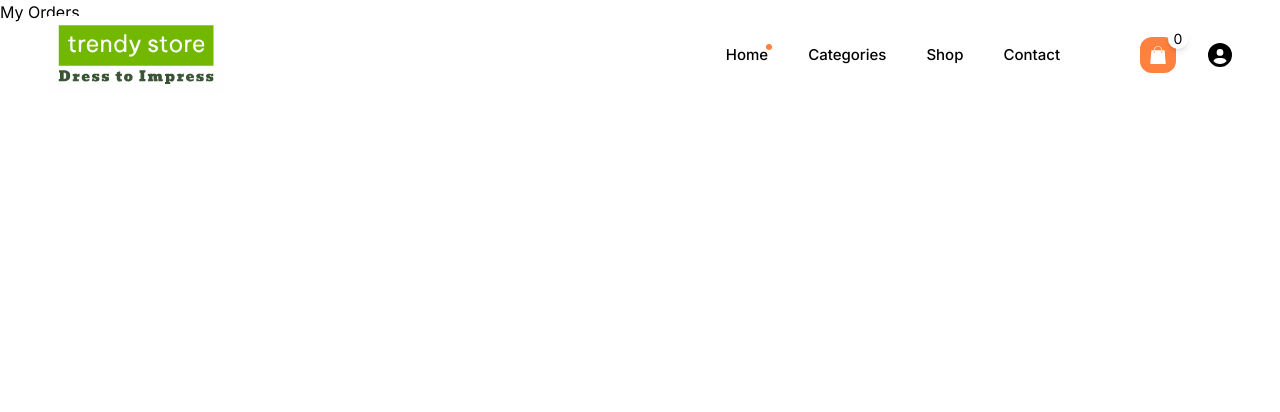
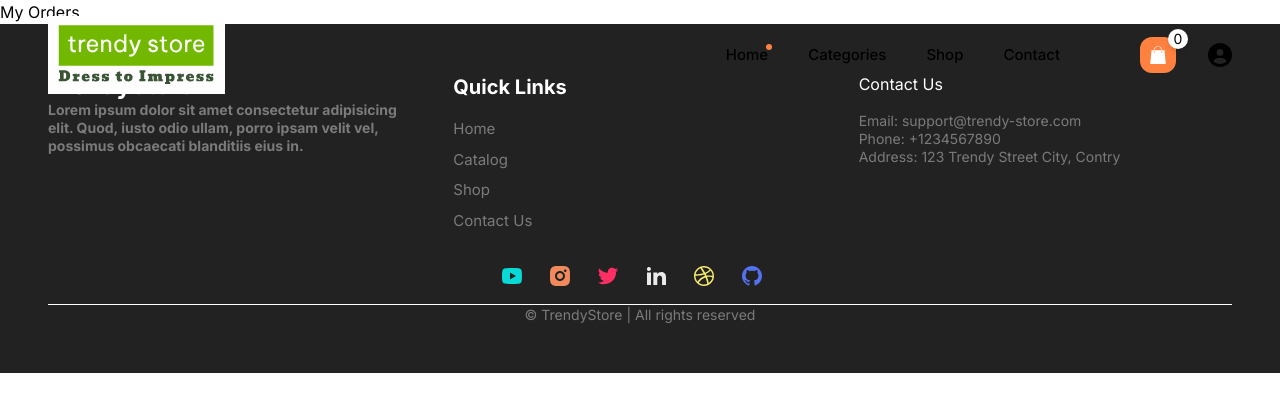
Before and after one commit to sttallev99/trendy-shop, a React (Vite) app: page /myorders in a window 1280 px wide. Shown: the top 412 px of the page. Built offline with nearby package versions, Linux system fonts and the light colour scheme; a web font is replaced by a local one.

Commit message:
Customize Footer section

```diff
--- a/src/App.jsx
+++ b/src/App.jsx
@@ -6,6 +6,7 @@ import Cart from "./pages/Cart";
 import Order from "./pages/Order";
 import Verify from "./pages/Verify";
 import MyOrders from "./pages/MyOrders";
+import Footer from "./components/Footer";
 
 export default function App() {
   return (
@@ -20,8 +21,8 @@ export default function App() {
       <Route path="/order" element={<Order />} />
       <Route  path="/verify" element={<Verify />}/>
       <Route path="/myorders" element={<MyOrders />} />
-
     </Routes>
+    <Footer />
     </BrowserRouter>
   )
 }
--- a/src/components/Footer.jsx
+++ b/src/components/Footer.jsx
@@ -1,10 +1,43 @@
 import React from 'react'
+import { Link } from 'react-router-dom'
+import SocialIcons from './SocialIcons'
 
 const Footer = () => {
   return (
-    <div>
-
-    </div>
+    <footer id='contact' className='bg-tertiary max-padd-container text-white py-12'>
+      <div className='grid grid-cols-1 md:grid-cols-3 gap-8'>
+        {/*logo and description*/}
+        <div className='flex flex-col items-center md:items-start'>
+          <Link to={'/'} className='bold-24 mb-4'>
+            <h3>Trendy<span className='text-secondary'>Store</span></h3>
+            <p className='text-center md:text-left'>Lorem ipsum dolor sit amet consectetur adipisicing
+            elit. Quod, iusto odio ullam, porro ipsam velit vel,
+            possimus obcaecati blanditiis eius in.</p>
+          </Link>
+        </div>
+        {/*Quick links*/}
+        <div className='flex flex-col items-center md:items-start'>
+          <h4 className='bold-20 mb-4'>Quick Links</h4>
+          <ul className='space-y-2 regular-15 text-gray-30'>
+            <li><a href="" className='hover:text-secondary'>Home</a></li>
+            <li><a href="" className='hover:text-secondary'>Catalog</a></li>
+            <li><a href="" className='hover:text-secondary'>Shop</a></li>
+            <li><a href="" className='hover:text-secondary'>Contact Us</a></li>
+          </ul>
+        </div>
+        <div className='flex flex-col items-center md:items-start'>
+          <h4 className='tect-lg mb-4'>Contact Us</h4>
+          <p>Email: <a href="" className='hover:text-secondary'>support@trendy-store.com</a></p>
+          <p>Phone: <a href="" className='hover:text-secondary'>+1234567890</a></p>
+          <p>Address: 123 Trendy Street City, Contry</p>
+        </div>
+      </div>
+      <div className='flex flex-col items-center mt-8'>
+        <SocialIcons />
+        <hr className='h-[1px] w-full border-white'/>
+        <p className='text-center text-sm'>&copy; {new Date().getFullYear} TrendyStore | All rights reserved</p>
+      </div>
+    </footer>
   )
 }
 
--- a/src/components/SocialIcons.jsx
+++ b/src/components/SocialIcons.jsx
@@ -1,9 +1,16 @@
 import React from 'react'
+import { Link } from 'react-router-dom'
+import { RiDribbbleFill, RiGithubFill, RiInstagramFill, RiLink, RiLinkedinFill, RiTwitterFill, RiYoutubeFill} from 'react-icons/ri'
 
 const SocialIcons = () => {
   return (
-    <div>
-
+    <div className='flex gap-6 pr-4 pb-4'>
+      <Link to={''} className='text-[#08d9d6] text-2xl hover:-translate-y-1 transition-all duration-500'><RiYoutubeFill /></Link>
+      <Link to={''} className='text-[#f08a5d] text-2xl hover:-translate-y-1 transition-all duration-500'><RiInstagramFill /></Link>
+      <Link to={''} className='text-[#ff2e63] text-2xl hover:-translate-y-1 transition-all duration-500'><RiTwitterFill /></Link>
+      <Link to={''} className='text-[#eaeaea] text-2xl hover:-translate-y-1 transition-all duration-500'><RiLinkedinFill /></Link>
+      <Link to={''} className='text-[#f9ed69] text-2xl hover:-translate-y-1 transition-all duration-500'><RiDribbbleFill /></Link>
+      <Link to={''} className='text-[#5272f2] text-2xl hover:-translate-y-1 transition-all duration-500'><RiGithubFill /></Link>
     </div>
   )
 }
```
